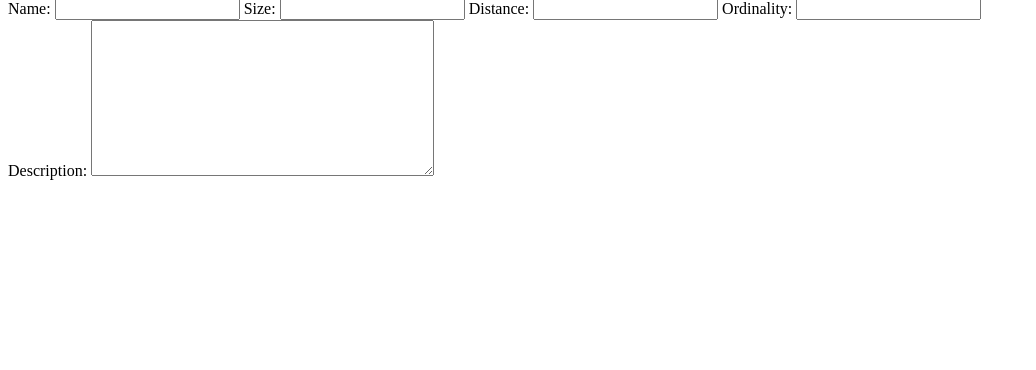
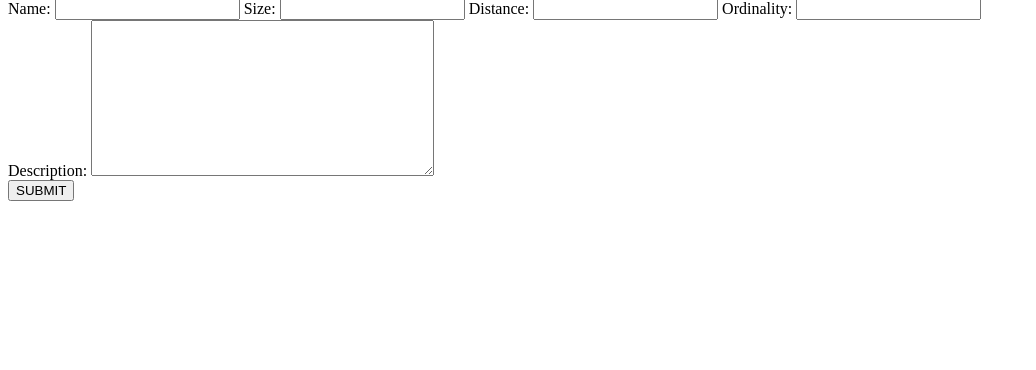
Before and after one commit to LCOGT/takehomeinterview, a Django app: page /planets/ in a window 1280 px wide. Shown: the part 113-483 px from the top of the page, without its empty margins (0-1036 px from the left). Run offline with Django 3.2, Linux system fonts and the light colour scheme; data comes from the database, SQL or seed files in the repository.

Commit message:
Update index.html
Whoops!

```diff
--- a/planets/templates/planets/index.html
+++ b/planets/templates/planets/index.html
@@ -37,4 +37,5 @@
 	    <label for="{{ form.Description.id_for_label }}">Description:</label>
 	    {{ form.Description }}
 	</div>
+	<input type="submit" value="SUBMIT">
 </form>
```
